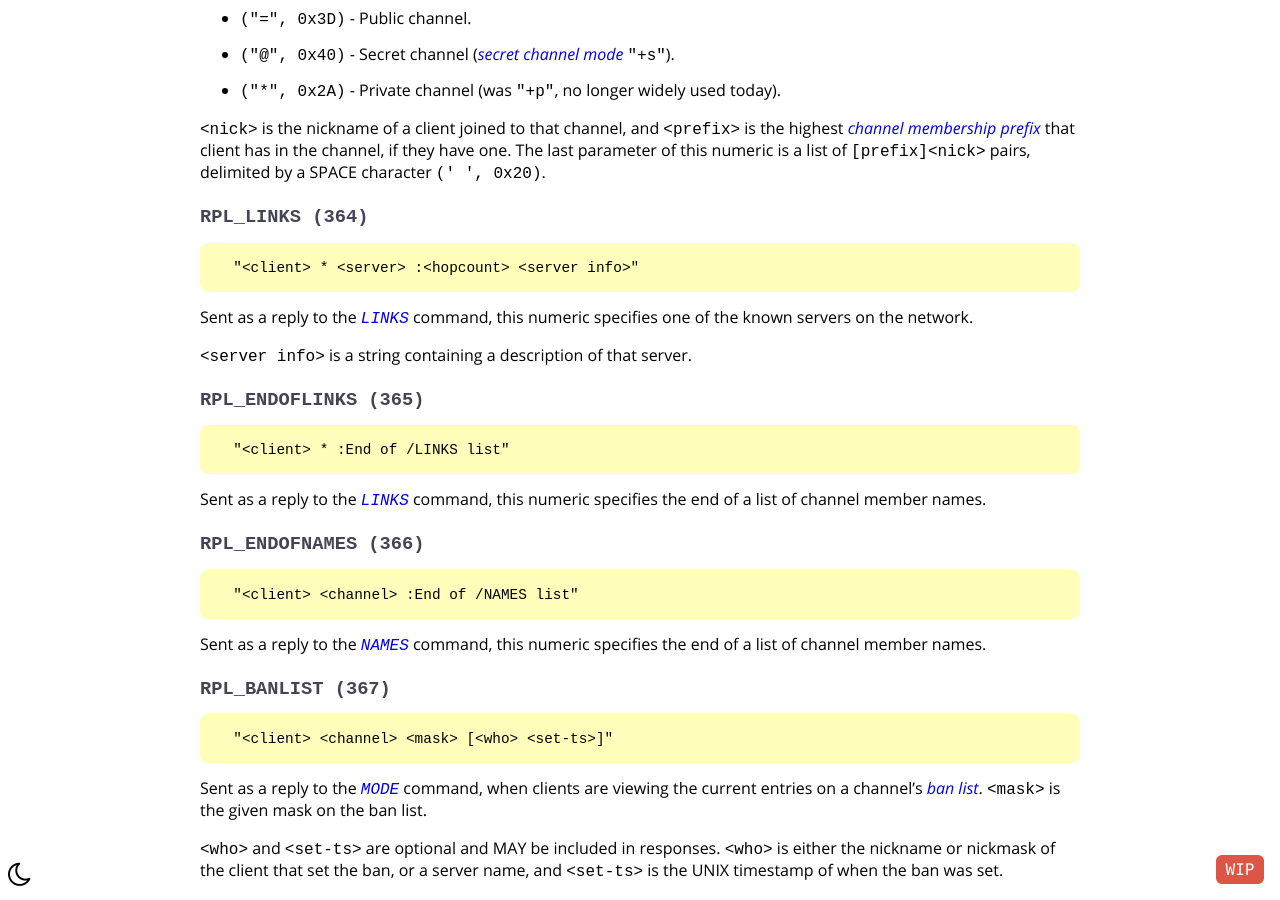
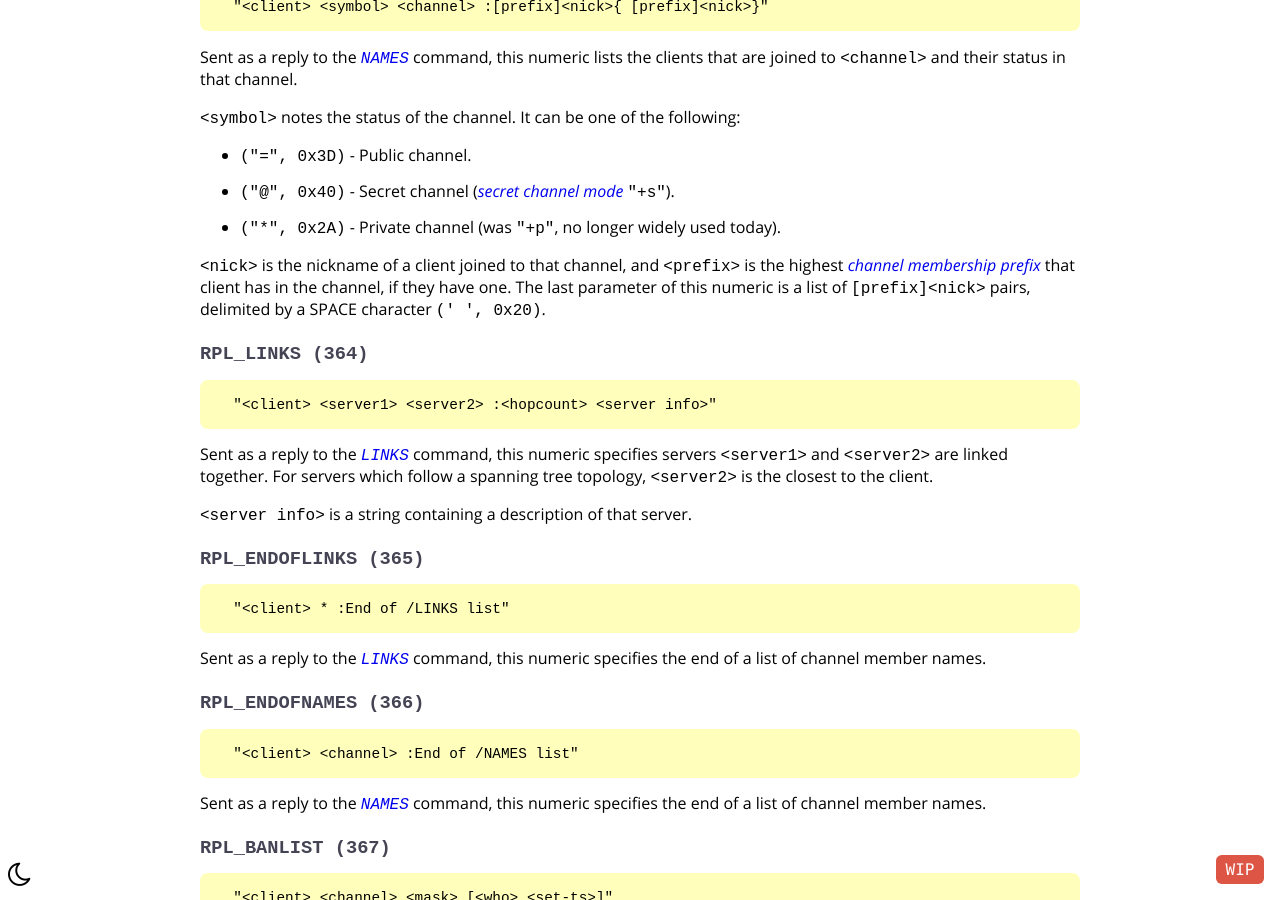
Before and after one commit to ircdocs/modern-irc, a Jekyll site: the page built from index.md, in a window 1280 px wide and 900 px high, scrolled down 75597 px. Built offline with Jekyll 4.4.1, drawn with Linux system fonts in a browser that asks for light colours; the table of contents is made by our own code; some of the changed text lies outside the part shown.

Commit message:
Fix RPL_LINKS param list, and provide an example (#245)
This now conforms to what Charybdis/Hybrid/Plexus4/Solanum, InspIRCd, irc2, ngIRCd,
and UnrealIRCd do.

Bahamut and ircu2/Nefarious do not support LINKS at all.

```diff
--- a/_includes/modern-appendix.md
+++ b/_includes/modern-appendix.md
@@ -678,9 +678,10 @@ Sent as a reply to the {% message NAMES %} command, this numeric lists the clien
 
 {% numericheader RPL_LINKS %}
 
-      "<client> * <server> :<hopcount> <server info>"
-
-Sent as a reply to the {% message LINKS %} command, this numeric specifies one of the known servers on the network.
+      "<client> <server1> <server2> :<hopcount> <server info>"
+
+Sent as a reply to the {% message LINKS %} command, this numeric specifies servers `<server1>` and `<server2>` are linked together.
+For servers which follow a spanning tree topology, `<server2>` is the closest to the client.
 
 `<server info>` is a string containing a description of that server.
 
```
Also changed, not shown: _includes/messages/optional.md (+6 -0 lines).
